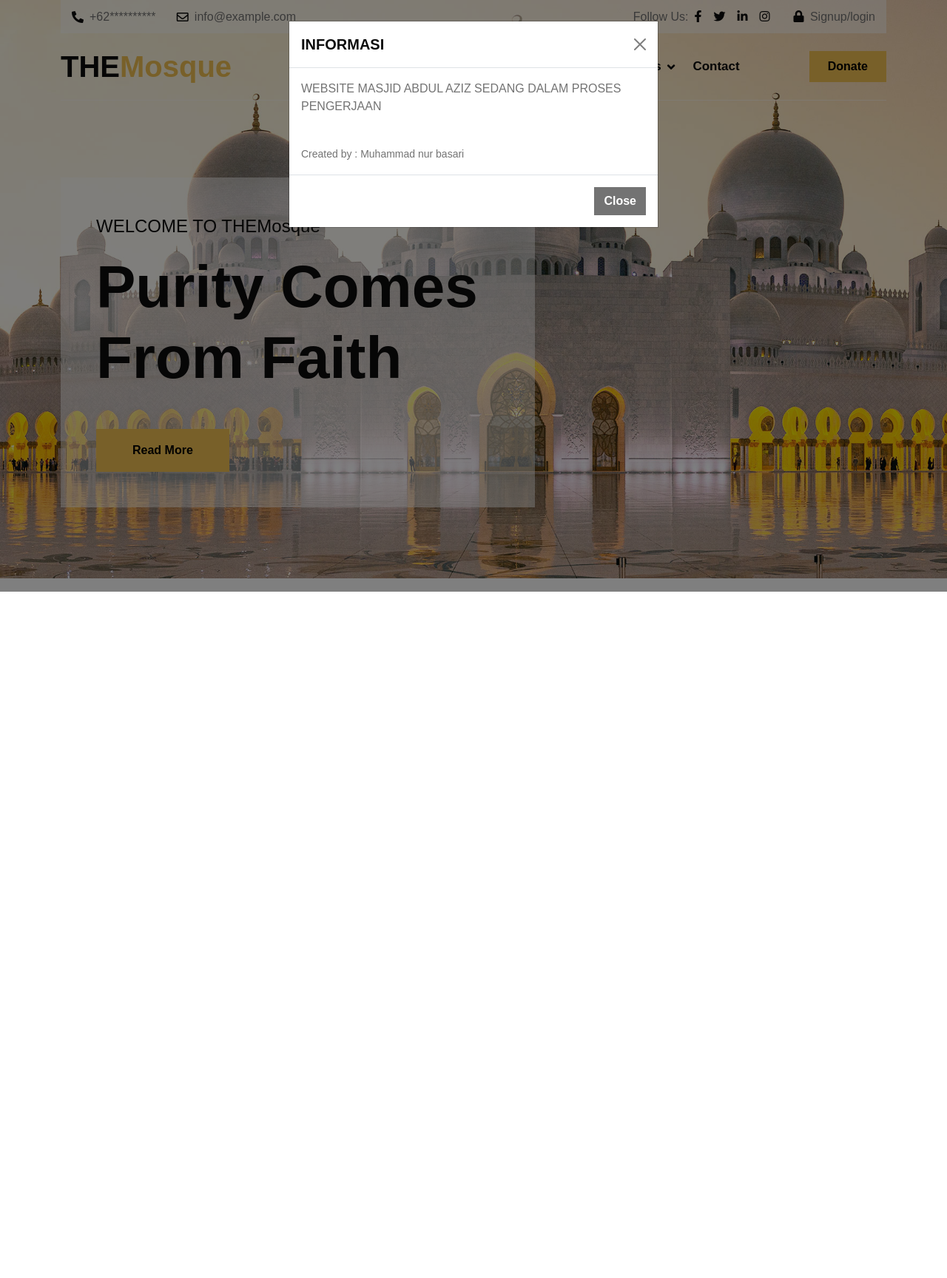
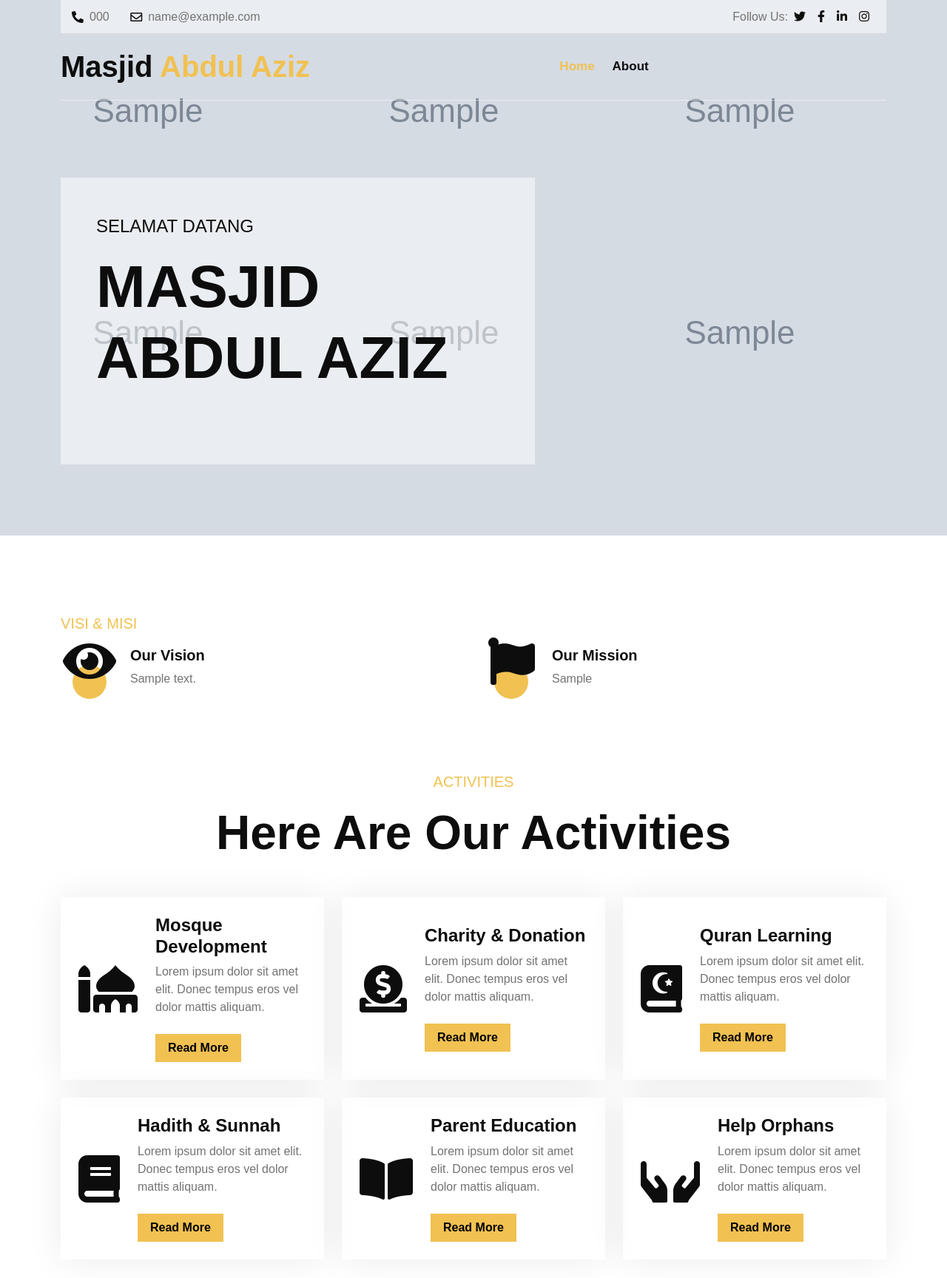
Before and after one commit to muhammadnurbasari/mosque-portal, a CodeIgniter app: page /database/ in a window 1280 px wide. Shown: the top 1728 px of the page at 74% size. Before the commit the page ends 800 px from the top, so only its background shows below. Run offline with CodeIgniter, Linux system fonts and the light colour scheme; tables that the repository leaves empty or names only in its code hold one stand-in row (values such as "Sample post"); grey boxes marked "Sample" are stand-in pictures; some libraries are stand-ins or nearby versions.

Commit message:
update view

```diff
--- a/application/controllers/Welcome.php
+++ b/application/controllers/Welcome.php
@@ -3,23 +3,15 @@ defined('BASEPATH') OR exit('No direct script access allowed');
 
 class Welcome extends CI_Controller {
 
-	/**
-	 * Index Page for this controller.
-	 *
-	 * Maps to the following URL
-	 * 		http://example.com/index.php/welcome
-	 *	- or -
-	 * 		http://example.com/index.php/welcome/index
-	 *	- or -
-	 * Since this controller is set as the default controller in
-	 * config/routes.php, it's displayed at http://example.com/
-	 *
-	 * So any other public methods not prefixed with an underscore will
-	 * map to /index.php/welcome/<method_name>
-	 * @see https://codeigniter.com/user_guide/general/urls.html
-	 */
+	function __construct()
+	{
+		parent::__construct();
+		$this->load->model('Result_model');
+	}
+
 	public function index()
 	{
-		$this->load->view('welcome_message');
+		$data['abouts'] = $this->Result_model->getdata('abouts', 1);
+		$this->load->view('welcome_message', $data);
 	}
 }
--- a/application/views/abouts/index.php
+++ b/application/views/abouts/index.php
@@ -60,7 +60,9 @@
                                                         <td><?php echo $value['facebook'] ?></td>
                                                         <td><?php echo $value['linkedin'] ?></td>
                                                         <td><?php echo $value['address'] ?></td>
-                                                        <td><?php echo $value['image'] ?></td>
+                                                        <td>
+                                                            <img src="<?php echo $value['image'] ?>" alt="" class="img img-thumbnail">
+                                                        </td>
                                                         <td><?php echo $value['vision'] ?></td>
                                                         <td><?php echo $value['mission'] ?></td>
                                                         <td>
--- a/application/views/welcome_message.php
+++ b/application/views/welcome_message.php
@@ -50,21 +50,36 @@ defined('BASEPATH') OR exit('No direct script access allowed');
                         <div class="col-lg-7 text-start">
                             <div class="h-100 d-inline-flex align-items-center me-4">
                                 <span class="fa fa-phone-alt me-2 text-dark"></span>
-                                <a href="#" class="text-secondary"><span>+62**********</span></a>
+                                <a href="#" class="text-secondary"><span><?= $abouts->phone_number; ?></span></a>
                             </div>
                             <div class="h-100 d-inline-flex align-items-center">
                                 <span class="far fa-envelope me-2 text-dark"></span>
-                                <a href="#" class="text-secondary"><span>info@example.com</span></a>
+                                <a href="#" class="text-secondary"><span><?= $abouts->email; ?></span></a>
                             </div>
                         </div>
                         <div class="col-lg-5 text-end">
                             <div class="h-100 d-inline-flex align-items-center">
                                 <span class="text-body">Follow Us:</span>
-                                <a class="text-dark px-2" href=""><i class="fab fa-facebook-f"></i></a>
-                                <a class="text-dark px-2" href=""><i class="fab fa-twitter"></i></a>
-                                <a class="text-dark px-2" href=""><i class="fab fa-linkedin-in"></i></a>
-                                <a class="text-dark px-2" href=""><i class="fab fa-instagram"></i></a>
-                                <a class="text-body ps-4" href=""><i class="fa fa-lock text-dark me-1"></i> Signup/login</a>
+                                <?php
+                                    if (!empty($abouts->twitter)) {
+                                        echo '<a class="text-dark px-2" href="'.$abouts->twitter.'"><i class="fab fa-twitter"></i></a>';
+                                    }
+
+                                    if (!empty($abouts->facebook)) {
+                                        echo '<a class="text-dark px-2" href="'.$abouts->facebook.'"><i class="fab fa-facebook-f"></i></a>';
+                                    }
+
+                                    if (!empty($abouts->linkedin)) {
+                                        echo '<a class="text-dark px-2" href="'.$abouts->linkedin.'"><i class="fab fa-linkedin-in"></i></a>';
+                                    }
+
+                                    if (!empty($abouts->instagram)) {
+                                        echo '<a class="text-dark px-2" href="'.$abouts->instagram.'"><i class="fab fa-instagram"></i></a>';
+                                    }
+                                ?>
+
+                                <!-- <a class="text-dark px-2" href=""><i class="fab fa-linkedin-in"></i></a>
+                                <a class="text-dark px-2" href=""><i class="fab fa-instagram"></i></a> -->
                             </div>
                         </div>
                     </div>
@@ -72,17 +87,17 @@ defined('BASEPATH') OR exit('No direct script access allowed');
             </div>
             <div class="container">
                 <nav class="navbar navbar-light navbar-expand-lg py-3">
-                    <a href="index.html" class="navbar-brand">
-                        <h1 class="mb-0">THE<span class="text-primary">Mosque</span> </h1>
+                    <a href="#" class="navbar-brand">
+                        <h1 class="mb-0">Masjid<span class="text-primary"> Abdul Aziz</span> </h1>
                     </a>
                     <button class="navbar-toggler" type="button" data-bs-toggle="collapse" data-bs-target="#navbarCollapse">
                         <span class="fa fa-bars text-primary"></span>
                     </button>
                     <div class="collapse navbar-collapse bg-white" id="navbarCollapse">
                         <div class="navbar-nav ms-lg-auto mx-xl-auto">
-                            <a href="index.html" class="nav-item nav-link active">Home</a>
+                            <a href="" class="nav-item nav-link active">Home</a>
                             <a href="about.html" class="nav-item nav-link">About</a>
-                            <a href="activity.html" class="nav-item nav-link">Activities</a>
+                            <!-- <a href="activity.html" class="nav-item nav-link">Activities</a>
                             <a href="event.html" class="nav-item nav-link">Events</a>
                             <a href="sermon.html" class="nav-item nav-link">Sermons</a>
                             <div class="nav-item dropdown">
@@ -94,9 +109,9 @@ defined('BASEPATH') OR exit('No direct script access allowed');
                                     <a href="404.html" class="dropdown-item">404 Page</a>
                                 </div>
                             </div>
-                            <a href="contact.html" class="nav-item nav-link">Contact</a>
+                            <a href="contact.html" class="nav-item nav-link">Contact</a> -->
                         </div>
-                        <a href="" class="btn btn-primary py-2 px-4 d-none d-xl-inline-block">Donate</a>
+                        <!-- <a href="" class="btn btn-primary py-2 px-4 d-none d-xl-inline-block">Donate</a> -->
                     </div>
                 </nav>
             </div>
@@ -105,14 +120,14 @@ defined('BASEPATH') OR exit('No direct script access allowed');
 
 
         <!-- Hero Start -->
-        <div class="container-fluid hero-header">
+        <div class="container-fluid hero-header" style="background: url('<?= $abouts->image; ?>'), center center no-repeat;">
             <div class="container">
                 <div class="row">
                     <div class="col-lg-7">
                         <div class="hero-header-inner animated zoomIn">
-                            <p class="fs-4 text-dark">WELCOME TO THEMosque</p>
-                            <h1 class="display-1 mb-5 text-dark">Purity Comes From Faith</h1>
-                            <a href="" class="btn btn-primary py-3 px-5">Read More</a>
+                            <p class="fs-4 text-dark">SELAMAT DATANG </p>
+                            <h1 class="display-1 mb-5 text-dark">MASJID ABDUL AZIZ</h1>
+                            <!-- <a href="" class="btn btn-primary py-3 px-5">Read More</a> -->
                         </div>
                     </div>
                 </div>
@@ -122,10 +137,10 @@ defined('BASEPATH') OR exit('No direct script access allowed');
 
 
         <!-- About Satrt -->
-        <div class="container-fluid about py-5">
-            <div class="container py-5">
+        <div class="container-fluid about py-1">
+            <div class="container py-1">
                 <div class="row g-5 mb-5">
-                    <div class="col-xl-6">
+                    <!-- <div class="col-xl-6">
                         <div class="row g-4">
                             <div class="col-6">
                                 <img src="<?= base_url('assets/') ?>img/about-1.jpg" class="img-fluid h-100 wow zoomIn" data-wow-delay="0.1s" alt="">
@@ -135,18 +150,18 @@ defined('BASEPATH') OR exit('No direct script access allowed');
                                 <img src="<?= base_url('assets/') ?>img/about-3.jpg" class="img-fluid pt-3 wow zoomIn" data-wow-delay="0.1s" alt="">
                             </div>
                         </div>
-                    </div>
-                    <div class="col-xl-6 wow fadeIn" data-wow-delay="0.5s">
-                        <p class="fs-5 text-uppercase text-primary">About THEMosque</p>
-                        <h1 class="display-5 pb-4 m-0">Allah Help Those Who Help Themselves</h1>
-                        <p class="pb-4">Lorem ipsum dolor sit amet elit. Donec tempus eros vel dolor mattis aliquam. Etiam quis mauris justo. Vivamus purus nulla, rutrum ac risus in.</p>
+                    </div> -->
+                    <div class="col-xl-12 wow fadeIn" data-wow-delay="0.5s">
+                        <p class="fs-5 text-uppercase text-primary">VISI & MISI</p>
+                        <!-- <h1 class="display-5 pb-4 m-0">Allah Help Those Who Help Themselves</h1>
+                        <p class="pb-4">Lorem ipsum dolor sit amet elit. Donec tempus eros vel dolor mattis aliquam. Etiam quis mauris justo. Vivamus purus nulla, rutrum ac risus in.</p> -->
                         <div class="row g-4 mb-4">
                             <div class="col-md-6">
                                 <div class="ps-3 d-flex align-items-center justify-content-start">
                                     <span class="bg-primary btn-md-square rounded-circle mt-4 me-2"><i class="fa fa-eye text-dark fa-4x mb-5 pb-2"></i></span>
                                     <div class="ms-4">
                                         <h5>Our Vision</h5>
-                                        <p>Lorem ipsum dolor sit amet tetur nod elit sed</p>
+                                        <p><?= $abouts->vision; ?></p>
                                     </div>
                                 </div>
                             </div>
@@ -155,12 +170,12 @@ defined('BASEPATH') OR exit('No direct script access allowed');
                                     <span class="bg-primary btn-md-square rounded-circle mt-4 me-2"><i class="fa fa-flag text-dark fa-4x mb-5 pb-2"></i></span>
                                     <div class="ms-4">
                                         <h5>Our Mission</h5>
-                                        <p>Lorem ipsum dolor sit amet tetur nod elit sed</p>
+                                        <p><?= $abouts->mission; ?></p>
                                     </div>
                                 </div>
                             </div>
                         </div>
-                        <div class="bg-light p-3 mb-4">
+                        <!-- <div class="bg-light p-3 mb-4">
                             <div class="row align-items-center justify-content-center">
                                 <div class="col-3">
                                     <img src="<?= base_url('assets/') ?>img/about-child.jpg" class="img-fluid rounded-circle" alt="">
@@ -183,10 +198,10 @@ defined('BASEPATH') OR exit('No direct script access allowed');
                                 <p class="mb-2"><i class="fa fa-check text-primary me-3"></i>Hadith & Sunnah</p>
                                 <p class="mb-0"><i class="fa fa-check text-primary me-3"></i>Mosque Development</p>
                             </div>
-                        </div>
+                        </div> -->
                     </div>
                 </div>
-                <div class="container text-center bg-primary py-5 wow fadeIn" data-wow-delay="0.1s">
+                <!-- <div class="container text-center bg-primary py-5 wow fadeIn" data-wow-delay="0.1s">
                     <div class="row g-4 align-items-center">
                         <div class="col-lg-2">
                             <i class="fa fa-mosque fa-5x text-white"></i>
@@ -198,15 +213,15 @@ defined('BASEPATH') OR exit('No direct script access allowed');
                             <a href="" class="btn btn-light py-2 px-4">Learn More</a>
                         </div>
                     </div>
-                </div>
+                </div> -->
             </div>
         </div>
         <!-- About End -->
 
 
         <!-- Activities Start -->
-        <div class="container-fluid activities py-5">
-            <div class="container py-5">
+        <div class="container-fluid activities py-2">
+            <div class="container py-2">
                 <div class="mx-auto text-center mb-5 wow fadeIn" data-wow-delay="0.1s" style="max-width: 700px;">
                     <p class="fs-5 text-uppercase text-primary">Activities</p>
                     <h1 class="display-3">Here Are Our Activities</h1>
@@ -845,7 +860,7 @@ defined('BASEPATH') OR exit('No direct script access allowed');
 
 		<script>
 			$(document).ready(function(){
-				$('#myModal').modal('show');
+				// $('#myModal').modal('show');
 			});
 		</script>
     </body>
--- a/assets/css/style.css
+++ b/assets/css/style.css
@@ -199,7 +199,7 @@ h4, h5, h6, .h4, .h5, .h6 {
     margin-bottom: 6rem;
     padding-top: 15rem;
     padding-bottom: 6rem;
-    background: url("../img/hero.jpg"), center center no-repeat;
+    /* background: url("../img/hero.jpg"), center center no-repeat; */
     background-size: cover;
 }
 
```
Also changed, not shown: application/controllers/Manage.php (+88 -42 lines), application/views/abouts/edit.php (+70 -14 lines), application/views/users/edit.php (+4 -4 lines), assets/img/masjid1725697299_1.jpg (added), assets/img/masjidaa.jpg (added), assets/img/masjidaa1.jpg (added), 1 other file.
